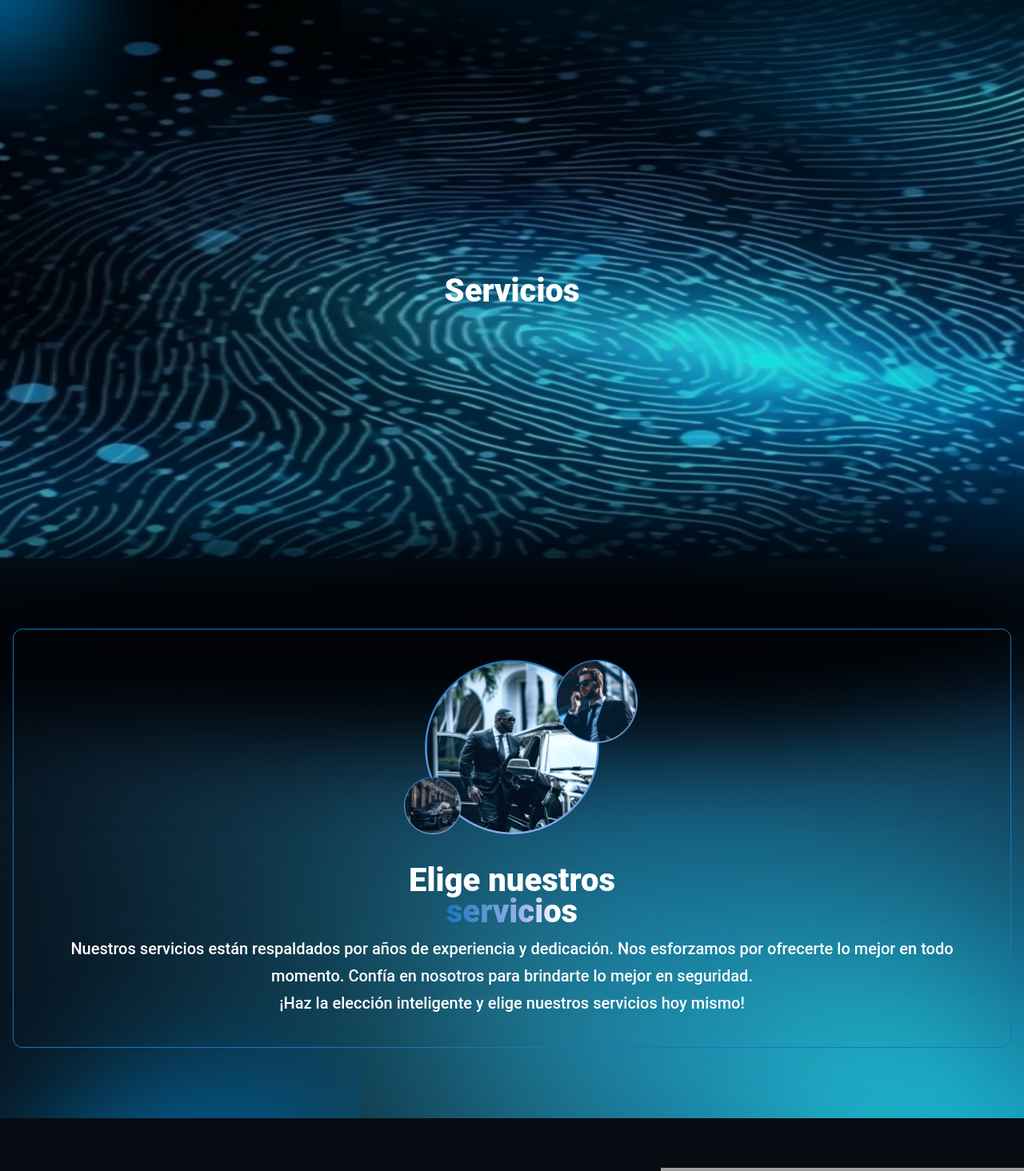
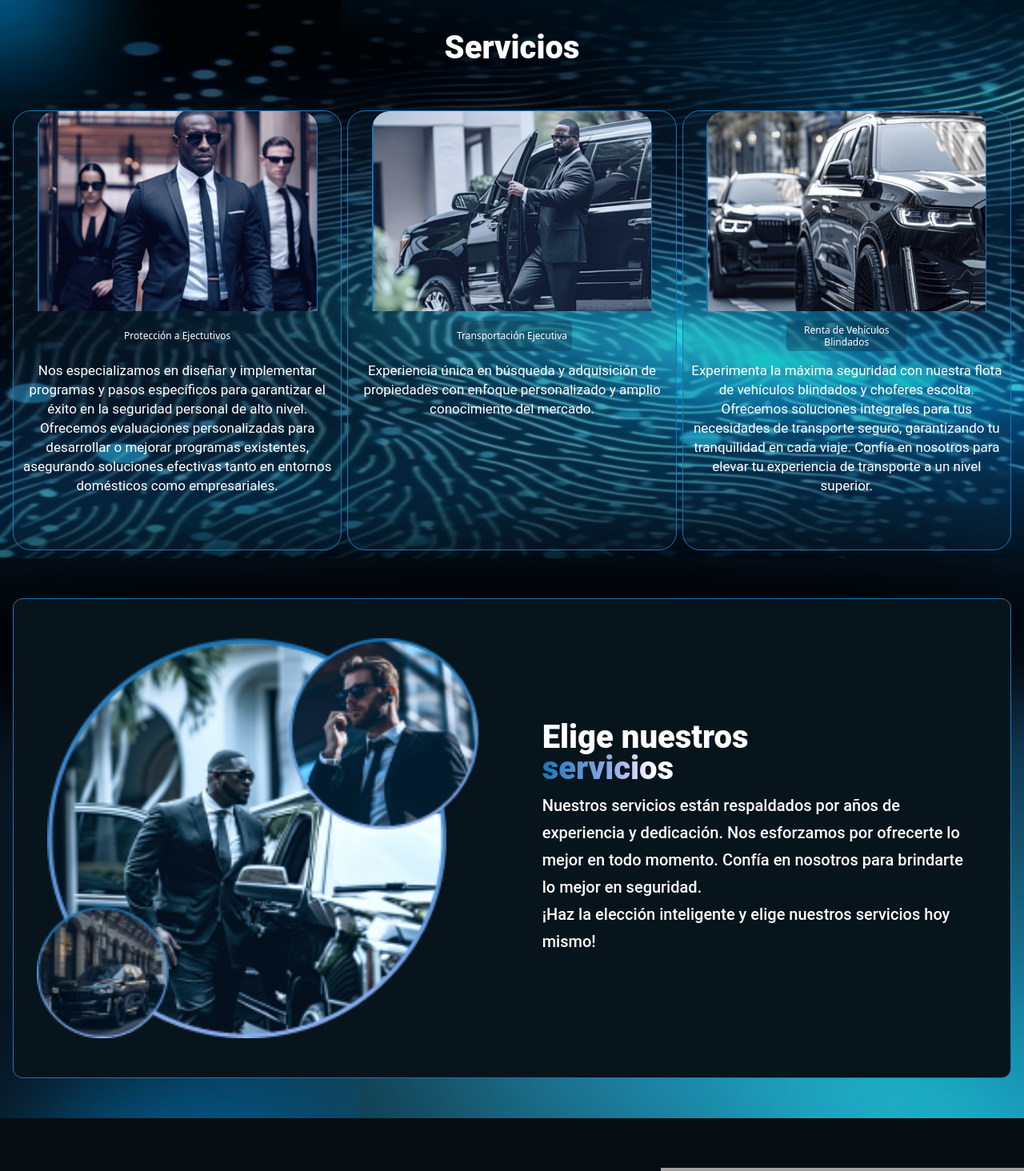
Before and after one commit to LarkinBaumann/larkinsecurity, a Next.js app: page /Servicios in a window 1280 px wide. Shown: the part 802-2266 px from the top of the page at 80% size. Built offline with nearby package versions, Linux system fonts and the light colour scheme; grey boxes are pictures that could not be loaded.

Commit message:
Update Elige and Hero components

```diff
--- a/src/components/Servicios/Elige/Elige.jsx
+++ b/src/components/Servicios/Elige/Elige.jsx
@@ -11,21 +11,21 @@ function Elige() {
       <ShadowTopLg/>
       <ShadowBottom/>
       <Image src="/assets/servicios/elige.png" layout='fill' objectFit='cover' alt="Hero Servicios" className='absolute bottom-0 -z-10'/>
-        <div className='w-full h-[524px] flex flex-col items-center justify-center border-[1px] border-[#1777BA] rounded-[12px] gap-[38px] z-10 '>
-            <div className='w-[450px]  flex flex-col items-center justify-center relative'>
+        <div className='w-full h-[524px] lg:h-[600px] flex flex-col lg:flex-row items-center justify-center border-[1px] border-[#1777BA] bg-[#07141C] rounded-[12px] gap-[38px] z-10 '>
+            <div className='w-[450px] lg:w-full  flex flex-col items-center justify-center relative'>
                 <Image src="/assets/servicios/elige/1.png" width={100}
-                height={100} alt="Elige Servicios" className='w-[72px] h-[72px] absolute bottom-0 left-[20%]'/>
+                height={100} alt="Elige Servicios" className='w-[72px] lg:w-[165px] h-[72px] lg:h-[165px] absolute bottom-0 left-[20%] lg:left-[5%]'/>
                 <Image src="/assets/servicios/elige/2.png" width={100}
-                height={100} alt="Elige Servicios" className='w-[218px] h-[218px]'/>
+                height={100} alt="Elige Servicios" className='w-[218px] lg:w-[499px] h-[218px] lg:h-[500px]'/>
                 <Image src="/assets/servicios/elige/3.png" width={100}
-                height={100} alt="Elige Servicios" className='w-[104px] h-[104px] absolute top-0 right-[15%]'/>
+                height={100} alt="Elige Servicios" className='w-[104px] lg:w-[239px] h-[104px] lg:h-[239px] absolute top-0 right-[15%] lg:right-[0%]'/>
             </div>
-            <div className='flex flex-col gap-[10px]'>
-            <div className='text-[35px] md:text-[40px] text-center font-extrabold font-header leading-[39px]'>
+            <div className='lg:w-full flex flex-col gap-[10px] px-16 lg:px-10'>
+            <div className='text-[35px] md:text-[40px] text-center lg:text-left font-extrabold font-header leading-[39px]'>
                 <h2>Elige nuestros <br/> <span className='tituloServicios3'>servicios</span></h2>
 
             </div>
-            <p className='text-center font-paragraph text-[11px] md:text-[20px] font-medium leading-[18px] md:leading-[34px] px-16'>
+            <p className='text-center lg:text-left font-paragraph text-[11px] md:text-[20px] font-medium leading-[18px] md:leading-[34px] '>
             Nuestros servicios están respaldados por años de experiencia y dedicación. Nos esforzamos por ofrecerte lo mejor en todo momento. Confía en nosotros para brindarte lo mejor en seguridad.
             <br/>
 ¡Haz la elección inteligente y elige nuestros  servicios hoy mismo!
--- a/src/components/Servicios/Hero/Hero.jsx
+++ b/src/components/Servicios/Hero/Hero.jsx
@@ -4,18 +4,21 @@ import React from 'react'
 import ShadowTop from './Shadows/ShadowTop'
 import ShadowRight from './Shadows/ShadowRight'
 import ShadowLeft from './Shadows/ShadowLeft'
+import { useMediaQuery } from 'react-responsive'
 
 function Hero() {
+  const isLarge = useMediaQuery({ query: "(min-width: 1024px)" });
+
   return (
     <div className='w-full h-screen relative z-0'>
       <ShadowTop/>
       <ShadowRight/>
       <ShadowLeft/>
-        <Image src="/assets/servicios/hero.png" layout='fill' objectFit='cover' alt="Hero Servicios"
+        <Image src={isLarge?"/assets/servicios/heroLg.png" :"/assets/servicios/hero.png"} layout='fill' objectFit='cover' alt="Hero Servicios"
         className='w-full h-full object-cover absolute -z-20'
         />
-        <div className='w-full h-full flex flex-col justify-center items-center px-8 md:px-32 text-white'>
-            <h2 className='text-[35px] md:text-[60px] lg:text-[66px] font-header text-center leading-[39px] md:leading-[75px] font-extrabold z-10'>
+        <div className='w-full h-full flex flex-col justify-center items-center lg:items-start px-8 md:px-32 lg:px-10 text-white lg:gap-4 '>
+            <h2 className='text-[35px] md:text-[60px] lg:text-[66px] font-header text-center lg:text-left leading-[39px] md:leading-[75px] font-extrabold z-10 lg:w-[708px] lg:mt-[100px]'>
             Descubre cómo nuestros servicios  pueden salvaguardar tu <span className='tituloServicios1 '>tranquilidad</span> y <span className='tituloServicios1'>patrimonio</span>
             </h2>
             <Button
--- /dev/null
+++ b/src/components/Servicios/ServiciosSec/CarrouselLg.jsx
@@ -0,0 +1,99 @@
+import Image from 'next/image'
+import React, { useContext, useState } from 'react'
+import {motion} from 'framer-motion'
+import { AppContext } from '@/Context/AppContext';
+import { useInView } from 'react-intersection-observer';
+
+function CarrouselLg() {
+  const { traduccion } = useContext(AppContext);
+  const [ref, inView] = useInView({
+    triggerOnce: true, // Cambia a true para que la animación solo se ejecute una vez
+  });
+
+  const containerVariants = {
+    hidden: { opacity: 0 },
+    visible: {
+      opacity: 1,
+      transition: {
+        staggerChildren: 0.3,
+        duration: 1.5,
+      },
+    },
+  };
+
+  const variantsP = {
+    hidden: { opacity: 0 },
+    visible: {
+      opacity: 1,
+      transition: {
+        duration: 5,
+        ease: "easeInOut",
+      },
+    },
+  };
+
+  const childVariants = {
+    hidden: { opacity: 0 },
+    visible: {
+      opacity: 1,
+      transition: {
+        duration: 2.5,
+        ease: "easeInOut",
+      },
+    },
+  };
+
+  const [position, setPosition] = useState(0)
+
+
+  return (
+    <motion.div
+    initial="hidden"
+    animate="visible"
+    variants={containerVariants}
+    className="w-full h-full   flex flex-row items-center overflow-x-scroll no-scrollbar gap-[7px] z-20 "
+  >
+            {traduccion.empresas.slice(0 + position, 3 + position).map((empresa, index) => (
+              <motion.div
+                key={index}
+                variants={childVariants}
+                className="w-full  h-[390px] md:h-[550px] flex flex-col justify-start items-center bg-[#183F5C2E] rounded-[22px]
+                border-[1px] border-[#1777BA] gap-[12px]
+                "
+              >
+                <div className="w-[184px] md:w-[350px] h-[157px] md:h-[250px]">
+                <Image
+          src={empresa.imagen}
+          width={100}
+          height={100}
+          alt={empresa.nombre}
+          className="w-full h-full object-cover rounded-t-[22px]"
+
+        />
+                </div>
+                <div
+                  className="w-[101px] md:w-[150px] h-[38px] px[6px] py-[15px] flex flex-row justify-center items-center
+                    rounded-[5px]
+                    "
+                  style={{ background: "rgba(11, 32, 46, 0.30)" }}
+                >
+                  <p
+                    className="text-[12px] leading-[15px]
+                      text-center"
+                  >
+                    {empresa.nombre}
+                  </p>
+                </div>
+                <p className="text-center font-paragraph  leading-[15px] md:leading-[24px] text-[11px] md:text-[17px] w-full h-[64px] px-2">
+                  {empresa.descripcion}
+                </p>
+                <div>
+
+                </div>
+              </motion.div>
+            ))}
+          </motion.div>
+  )
+}
+
+export default CarrouselLg
--- a/src/components/Servicios/ServiciosSec/ServiciosSec.jsx
+++ b/src/components/Servicios/ServiciosSec/ServiciosSec.jsx
@@ -2,6 +2,7 @@ import React from 'react'
 import Carrousel from './Carrousel'
 import ShadowTop from './Shadows/ShadowTop'
 import Image from 'next/image'
+import CarrouselLg from './CarrouselLg'
 
 function ServiciosSec() {
   return (
@@ -12,6 +13,7 @@ function ServiciosSec() {
       <ShadowTop/>
         <h2 className='text-[35px] md:text-[40px] font-header font-extrabold'>Servicios</h2>
         <Carrousel/>
+        <CarrouselLg/>
         </div>
   )
 }
```
Also changed, not shown: public/assets/servicios/heroLg.png (added).
